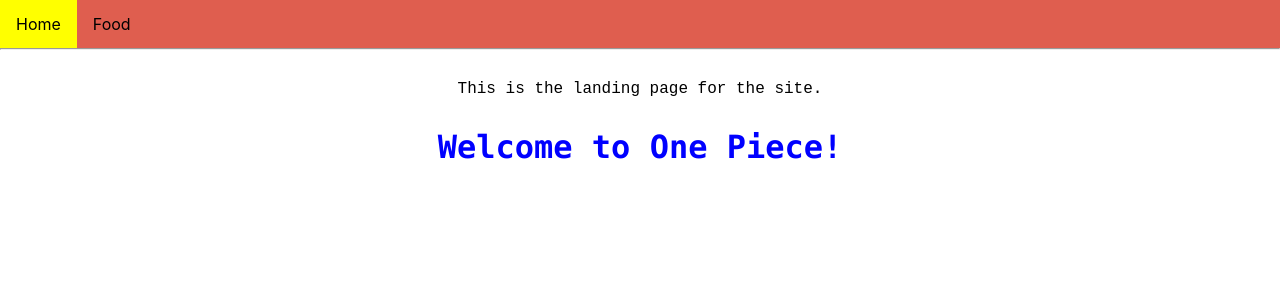
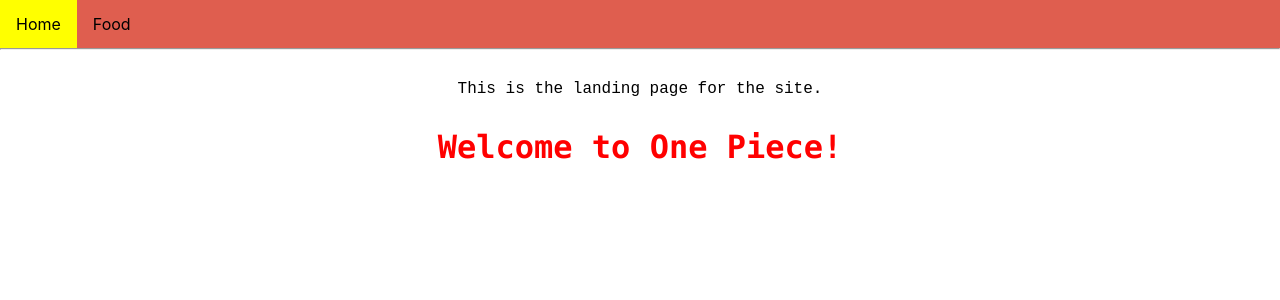
Before and after one commit to luist445/Project1-uxui, a React (Create React App) app in the folder projecto1/: page / in a window 1280 px wide. Shown: the top 300 px of the page. Built offline with nearby package versions, Linux system fonts and the light colour scheme.

Commit message:
Title color changed

```diff
--- a/projecto1/src/components/Homepage.js
+++ b/projecto1/src/components/Homepage.js
@@ -4,7 +4,7 @@
     return (
       <div className="content">
         This is the landing page for the site.
-        <h1 style={{fontFamily: "Menlo", color: "blue"}}>Welcome to One Piece!</h1>
+        <h1 style={{fontFamily: "Menlo", color: "red"}}>Welcome to One Piece!</h1>
       </div>
     );
   }
```
